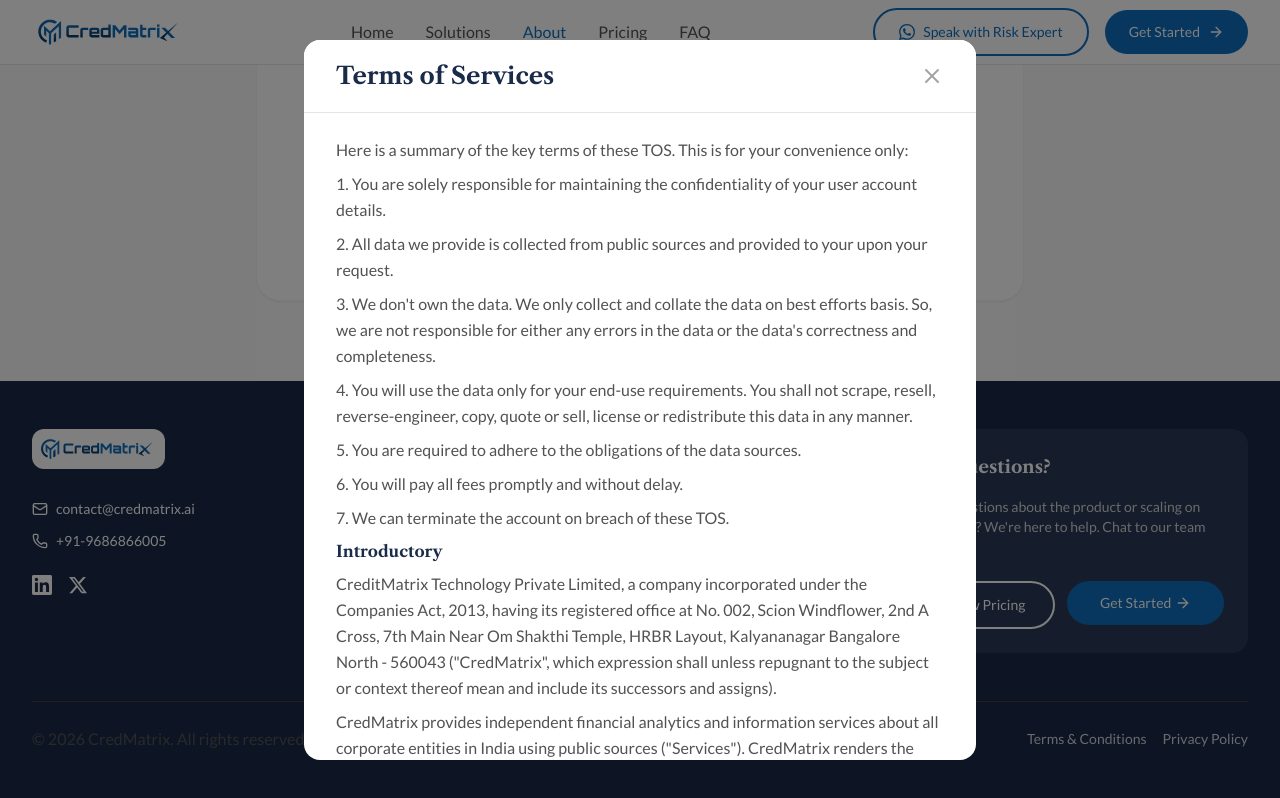
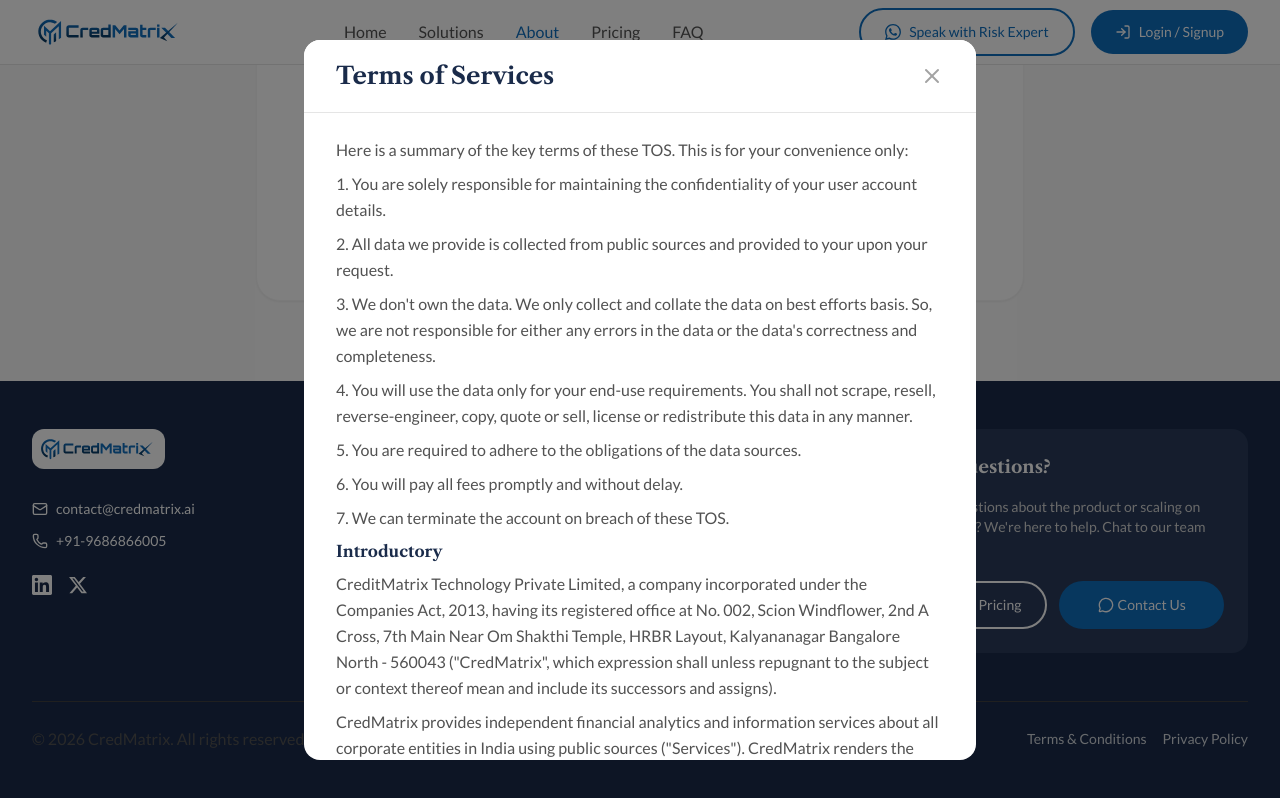
Before and after one commit to Credmatrix-AI/credmatrix-landing, a Next.js app: page /about in a window 1280 px wide. Both pictures are taken after a click on the button "Terms & Conditions". Shown: the part 2160-2958 px from the top of the page. Built offline with nearby package versions, Linux system fonts and the light colour scheme.

Commit message:
updated fixes

```diff
--- a/components/layout/Footer.tsx
+++ b/components/layout/Footer.tsx
@@ -3,11 +3,11 @@
 import { useState } from 'react'
 import Link from 'next/link'
 import Image from 'next/image'
-import { Mail, Phone, ArrowRight, IndianRupee } from 'lucide-react'
+import { Mail, Phone, MessageCircle, IndianRupee } from 'lucide-react'
 import Container from './Container'
 import Button from '@/components/ui/Button'
-import Input from '@/components/ui/Input'
 import ContentModal from '@/components/ui/ContentModal'
+import ContactModal from '@/components/ui/ContactModal'
 import { FOOTER_LINKS } from '@/constants'
 
 export default function Footer() {
@@ -91,16 +91,16 @@
                     View Pricing
                   </Button>
                 </Link>
-                <a href="https://app.credmatrix.ai/" target="_blank" rel="noopener noreferrer" className="flex-1">
-                  <Button
-                    variant="primary"
-                    size="sm"
-                    className="w-full whitespace-nowrap"
-                  >
-                    Get Started
-                    <ArrowRight className="w-12 h-12 md:w-16 md:h-16 ml-4" />
-                  </Button>
-                </a>
+                <Button
+                  variant="primary"
+                  size="sm"
+                  className="flex-1 whitespace-nowrap"
+                  onClick={() => setShowModal(true)}
+                >
+
+                  <MessageCircle className="w-12 h-12 md:w-16 md:h-16 mr-4" />
+                  Contact Us
+                </Button>
               </div>
             </div>
           </div>
@@ -126,32 +126,8 @@
         </Container>
       </footer>
 
-      {/* Modal */}
-      {showModal && (
-        <div className="fixed inset-0 bg-black bg-opacity-50 flex items-center justify-center z-50 p-12 md:p-16">
-          <div className="bg-white rounded-xl p-16 md:p-32 max-w-md w-full relative">
-            <button
-              onClick={() => setShowModal(false)}
-              className="absolute top-12 right-12 md:top-16 md:right-16 text-neutral-400 hover:text-neutral-600"
-            >
-              <svg className="w-20 h-20 md:w-24 md:h-24" fill="none" stroke="currentColor" viewBox="0 0 24 24">
-                <path strokeLinecap="round" strokeLinejoin="round" strokeWidth={2} d="M6 18L18 6M6 6l12 12" />
-              </svg>
-            </button>
-            <h3 className="text-xl md:text-2xl font-semibold text-secondary mb-16 md:mb-24">
-              Get Started Today
-            </h3>
-            <form className="space-y-12 md:space-y-16">
-              <Input label="Name" placeholder="Your name" />
-              <Input label="Email" type="email" placeholder="your@email.com" />
-              <Input label="Company" placeholder="Your company" />
-              <Button variant="primary" size="sm" className="w-full">
-                Submit
-              </Button>
-            </form>
-          </div>
-        </div>
-      )}
+      {/* Contact Modal */}
+      <ContactModal isOpen={showModal} onClose={() => setShowModal(false)} />
 
       {/* Terms & Conditions Modal */}
       <ContentModal
--- a/components/layout/Header.tsx
+++ b/components/layout/Header.tsx
@@ -4,7 +4,7 @@
 import Link from 'next/link'
 import Image from 'next/image'
 import { usePathname } from 'next/navigation'
-import { ArrowRight, Menu, X } from 'lucide-react'
+import { LogIn, Menu, X } from 'lucide-react'
 import Container from './Container'
 import Button from '@/components/ui/Button'
 import WhatsAppIcon from '@/components/icons/WhatsAppIcon'
@@ -50,14 +50,16 @@
 
           {/* CTA Buttons */}
           <div className="flex items-center gap-8 md:gap-16">
+            <a href="https://wa.me/919686866005" target="_blank" rel="noopener noreferrer">
               <Button variant="outline" size="sm" className="hidden lg:inline-flex whitespace-nowrap">
                 <WhatsAppIcon className="w-16 h-16 mr-8" />
                 Speak with Risk Expert
               </Button>
+            </a>
             <a href="https://app.credmatrix.ai/" target="_blank" rel="noopener noreferrer">
               <Button variant="primary" size="sm" className="hidden lg:inline-flex whitespace-nowrap">
-                Get Started
-                <ArrowRight className="w-16 h-16 ml-8" />
+                <LogIn className="w-16 h-16 mr-8" />
+                Login / Signup
               </Button>
             </a>
 
@@ -96,14 +98,16 @@
                 </Link>
               ))}
               <div className="flex flex-col gap-8 pt-8 border-t border-neutral-200">
+                <a href="https://wa.me/919686866005" target="_blank" rel="noopener noreferrer" className="w-full">
                   <Button variant="outline" size="sm" className="w-full justify-center">
                     <WhatsAppIcon className="w-16 h-16 mr-8" />
                     Speak with Risk Expert
                   </Button>
+                </a>
                 <a href="https://app.credmatrix.ai/" target="_blank" rel="noopener noreferrer" className="w-full">
                   <Button variant="primary" size="sm" className="w-full justify-center">
-                    Get Started
-                    <ArrowRight className="w-16 h-16 ml-8" />
+                    <LogIn className="w-16 h-16 mr-8" />
+                    Login / Signup
                   </Button>
                 </a>
               </div>
--- a/components/sections/Hero.tsx
+++ b/components/sections/Hero.tsx
@@ -1,6 +1,8 @@
 'use client'
 
 import { useState, useEffect } from 'react'
+import Link from 'next/link'
+import Image from 'next/image'
 import { ArrowRight, Compass } from 'lucide-react'
 import { motion, AnimatePresence } from 'framer-motion'
 import Container from '@/components/layout/Container'
@@ -81,21 +83,25 @@
                   <ArrowRight className="w-16 h-16 md:w-6 md:h-6 ml-4 md:ml-8" />
                 </Button>
               </a>
-              <a href="https://app.credmatrix.ai/" target="_blank" rel="noopener noreferrer" className="w-full sm:w-auto">
+              <Link href="/solutions" className="w-full sm:w-auto">
                 <Button variant="outline" size="sm" className="w-full sm:w-auto whitespace-nowrap hover:scale-105 transition-transform">
                   <Compass className="w-16 h-16 md:w-6 md:h-6 mr-4 md:mr-8" />
                   Explore Product
                 </Button>
-              </a>
+              </Link>
             </div>
           </AnimateOnScroll>
 
           {/* Product Demo Image */}
           <AnimateOnScroll animation="scale" delay={200} className="max-w-5xl mx-auto mb-80">
-            <img
+            <Image
               src="/hero-banner.png"
               alt="CredMatrix Platform"
+              width={0}
+              height={0}
+              sizes="100vw"
               className="w-full h-auto"
+              priority
             />
           </AnimateOnScroll>
 
--- a/components/sections/HowWeTransform.tsx
+++ b/components/sections/HowWeTransform.tsx
@@ -13,13 +13,13 @@
       title: 'Credit Analysis',
       description: 'Evaluate credit worthiness with our advanced AI analytics',
       icon: <TrendingUp className="w-24 h-24 md:w-32 md:h-32 text-gray-500" />,
-      href: '/solutions#cred-grawler',
+      href: '/solutions#risk-assessment',
     },
      {
       title: 'Compliance',
       description: 'Verify counterparty regulatory standing via automated compliance screening.',
       icon: <CheckCircle className="w-24 h-24 md:w-32 md:h-32 text-gray-500" />,
-      href: '/solutions#risk-consultancy',
+      href: '/solutions#risk-assessment',
     },
     {
       title: 'Risk Screening',
--- a/components/sections/ProductShowcase.tsx
+++ b/components/sections/ProductShowcase.tsx
@@ -1,6 +1,8 @@
 'use client'
 
 import { useRef } from 'react'
+import Link from 'next/link'
+import Image from 'next/image'
 import { motion, useInView } from 'framer-motion'
 import Container from '@/components/layout/Container'
 import Section from '@/components/layout/Section'
@@ -137,9 +139,9 @@
               animate={isInView ? { opacity: 1, y: 0 } : { opacity: 0, y: 20 }}
               transition={{ duration: DURATION.fast, delay: 0.7, ease: EASING }}
             >
-              <a href="https://app.credmatrix.ai/" target="_blank" rel="noopener noreferrer">
+              <Link href="/solutions">
                 <Button variant="outline" size="sm">Explore</Button>
-              </a>
+              </Link>
               <Button variant="ghost" size="sm" className="text-neutral-600 hover:text-[#0E6EBE]">
                 Watch Tutorial
               </Button>
@@ -155,9 +157,12 @@
             transition={{ duration: DURATION.slow, delay: 0.2, ease: EASING }}
           >
             {section.image ? (
-              <img
+              <Image
                 src={section.image}
                 alt={section.title}
+                width={0}
+                height={0}
+                sizes="100vw"
                 className="w-full h-auto rounded-xl border border-neutral-200"
               />
             ) : (
--- /dev/null
+++ b/components/ui/ContactModal.tsx
@@ -0,0 +1,125 @@
+'use client'
+
+import { useState, FormEvent } from 'react'
+import Modal from './Modal'
+import Input from './Input'
+import Button from './Button'
+import { Loader2, CheckCircle } from 'lucide-react'
+
+interface ContactModalProps {
+  isOpen: boolean
+  onClose: () => void
+}
+
+export default function ContactModal({ isOpen, onClose }: ContactModalProps) {
+  const [formData, setFormData] = useState({
+    name: '',
+    phone: '',
+    query: ''
+  })
+  const [isSubmitting, setIsSubmitting] = useState(false)
+  const [isSuccess, setIsSuccess] = useState(false)
+  const [error, setError] = useState('')
+
+  const handleSubmit = async (e: FormEvent) => {
+    e.preventDefault()
+    setIsSubmitting(true)
+    setError('')
+
+    try {
+      const emailjs = (await import('@emailjs/browser')).default
+
+      await emailjs.send(
+        process.env.NEXT_PUBLIC_EMAILJS_SERVICE_ID!,
+        process.env.NEXT_PUBLIC_EMAILJS_TEMPLATE_ID!,
+        {
+          from_name: formData.name,
+          phone_number: formData.phone,
+          message: formData.query,
+        },
+        process.env.NEXT_PUBLIC_EMAILJS_PUBLIC_KEY!
+      )
+
+      setIsSuccess(true)
+      setFormData({ name: '', phone: '', query: '' })
+
+      setTimeout(() => {
+        setIsSuccess(false)
+        onClose()
+      }, 2000)
+    } catch {
+      setError('Failed to send message. Please try again.')
+    } finally {
+      setIsSubmitting(false)
+    }
+  }
+
+  const handleClose = () => {
+    setFormData({ name: '', phone: '', query: '' })
+    setError('')
+    setIsSuccess(false)
+    onClose()
+  }
+
+  return (
+    <Modal isOpen={isOpen} onClose={handleClose} title="Contact Us">
+      {isSuccess ? (
+        <div className="text-center py-16">
+          <CheckCircle className="w-48 h-48 text-green-500 mx-auto mb-12" />
+          <p className="text-lg font-medium text-secondary">Message sent successfully!</p>
+          <p className="text-sm text-neutral-500 mt-4">We&apos;ll get back to you soon.</p>
+        </div>
+      ) : (
+        <form onSubmit={handleSubmit} className="space-y-12 md:space-y-16">
+          <Input
+            label="Name"
+            placeholder="Your name"
+            required
+            value={formData.name}
+            onChange={(e) => setFormData({ ...formData, name: e.target.value })}
+          />
+          <Input
+            label="Phone Number"
+            type="tel"
+            placeholder="Your phone number"
+            required
+            value={formData.phone}
+            onChange={(e) => setFormData({ ...formData, phone: e.target.value })}
+          />
+          <div>
+            <label className="block text-sm font-medium text-neutral-700 mb-8">
+              Query
+            </label>
+            <textarea
+              placeholder="How can we help you?"
+              rows={4}
+              required
+              value={formData.query}
+              onChange={(e) => setFormData({ ...formData, query: e.target.value })}
+              className="w-full px-16 py-12 border border-neutral-300 rounded-lg focus:outline-none focus:ring-2 focus:ring-primary focus:border-transparent placeholder:text-neutral-400 resize-none"
+            />
+          </div>
+          {error && (
+            <p className="text-sm text-red-600">{error}</p>
+          )}
+          <Button
+            type="submit"
+            variant="primary"
+            size="sm"
+            className="w-full"
+            disabled={isSubmitting}
+          >
+            {isSubmitting ? (
+              <>
+                <Loader2 className="w-16 h-16 mr-8 animate-spin" />
+                Sending...
+              </>
+            ) : (
+              'Submit'
+            )}
+          </Button>
+        </form>
+      )}
+    </Modal>
+  )
+}
--- a/components/ui/ContentModal.tsx
+++ b/components/ui/ContentModal.tsx
@@ -1,7 +1,7 @@
 'use client'
 
 import { useEffect, useState } from 'react'
-import { X } from 'lucide-react'
+import Modal from './Modal'
 
 interface ContentModalProps {
   isOpen: boolean
@@ -66,40 +66,9 @@
     }
   }, [isOpen, content, contentUrl])
 
-  useEffect(() => {
-    if (isOpen) {
-      document.body.style.overflow = 'hidden'
-    } else {
-      document.body.style.overflow = ''
-    }
-    return () => {
-      document.body.style.overflow = ''
-    }
-  }, [isOpen])
-
-  if (!isOpen) return null
-
   return (
-    <div className="fixed inset-0 bg-black bg-opacity-50 flex items-center justify-center z-50 p-12 md:p-16">
-      <div className="bg-white rounded-xl max-w-2xl w-full relative max-h-[90vh] flex flex-col">
-        {/* Sticky Header */}
-        <div className="sticky top-0 bg-white rounded-t-xl border-b border-neutral-200 px-16 md:px-32 py-16 md:py-20 flex items-center justify-between z-10">
-          <h3 className="text-xl md:text-2xl font-semibold text-secondary">
-            {title}
-          </h3>
-          <button
-            onClick={onClose}
-            className="text-neutral-400 hover:text-neutral-600 transition-colors"
-          >
-            <X className="w-20 h-20 md:w-24 md:h-24" />
-          </button>
-        </div>
-
-        {/* Scrollable Content */}
-        <div className="overflow-y-auto flex-1 px-16 md:px-32 py-16 md:py-24">
-          <MarkdownContent content={content} />
-        </div>
-      </div>
-    </div>
+    <Modal isOpen={isOpen} onClose={onClose} title={title} maxWidth="2xl" scrollable>
+      <MarkdownContent content={content} />
+    </Modal>
   )
 }
--- /dev/null
+++ b/components/ui/Modal.tsx
@@ -0,0 +1,74 @@
+'use client'
+
+import { useEffect, ReactNode } from 'react'
+import { X } from 'lucide-react'
+import { cn } from '@/lib/utils'
+
+interface ModalProps {
+  isOpen: boolean
+  onClose: () => void
+  title: string
+  children: ReactNode
+  maxWidth?: 'sm' | 'md' | 'lg' | '2xl'
+  scrollable?: boolean
+}
+
+const maxWidthClasses = {
+  sm: 'max-w-sm',
+  md: 'max-w-md',
+  lg: 'max-w-lg',
+  '2xl': 'max-w-2xl',
+}
+
+export default function Modal({
+  isOpen,
+  onClose,
+  title,
+  children,
+  maxWidth = 'md',
+  scrollable = false
+}: ModalProps) {
+  useEffect(() => {
+    if (isOpen) {
+      document.body.style.overflow = 'hidden'
+    } else {
+      document.body.style.overflow = ''
+    }
+    return () => {
+      document.body.style.overflow = ''
+    }
+  }, [isOpen])
+
+  if (!isOpen) return null
+
+  return (
+    <div className="fixed inset-0 bg-black bg-opacity-50 flex items-center justify-center z-50 p-12 md:p-16">
+      <div className={cn(
+        'bg-white rounded-xl w-full relative',
+        maxWidthClasses[maxWidth],
+        scrollable && 'max-h-[90vh] flex flex-col'
+      )}>
+        <div className={cn(
+          'px-16 md:px-32 py-16 md:py-20 flex items-center justify-between border-b border-neutral-200',
+          scrollable && 'sticky top-0 bg-white rounded-t-xl z-10'
+        )}>
+          <h3 className="text-xl md:text-2xl font-semibold text-secondary">
+            {title}
+          </h3>
+          <button
+            onClick={onClose}
+            className="text-neutral-400 hover:text-neutral-600 transition-colors"
+          >
+            <X className="w-20 h-20 md:w-24 md:h-24" />
+          </button>
+        </div>
+        <div className={cn(
+          'px-16 md:px-32 py-16 md:py-24',
+          scrollable && 'overflow-y-auto flex-1'
+        )}>
+          {children}
+        </div>
+      </div>
+    </div>
+  )
+}
--- a/package.json
+++ b/package.json
@@ -9,6 +9,7 @@
     "lint": "next lint"
   },
   "dependencies": {
+    "@emailjs/browser": "^4.4.1",
     "clsx": "^2.1.0",
     "framer-motion": "^12.23.26",
     "lucide-react": "^0.561.0",
```
Also changed, not shown: 2 other files (tests, documents, lock files or other folders). Lines whose indentation alone changed are shown as unchanged.
